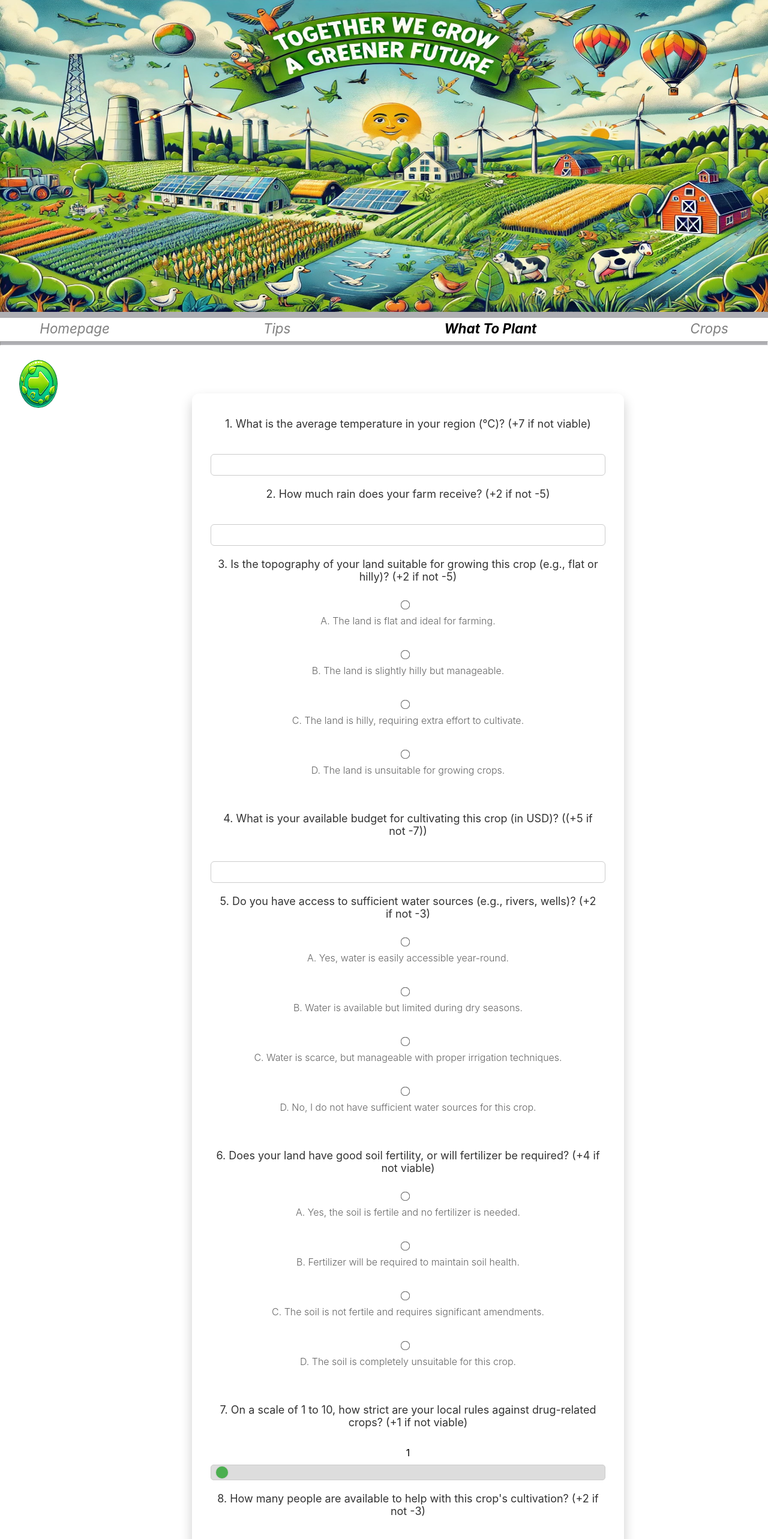
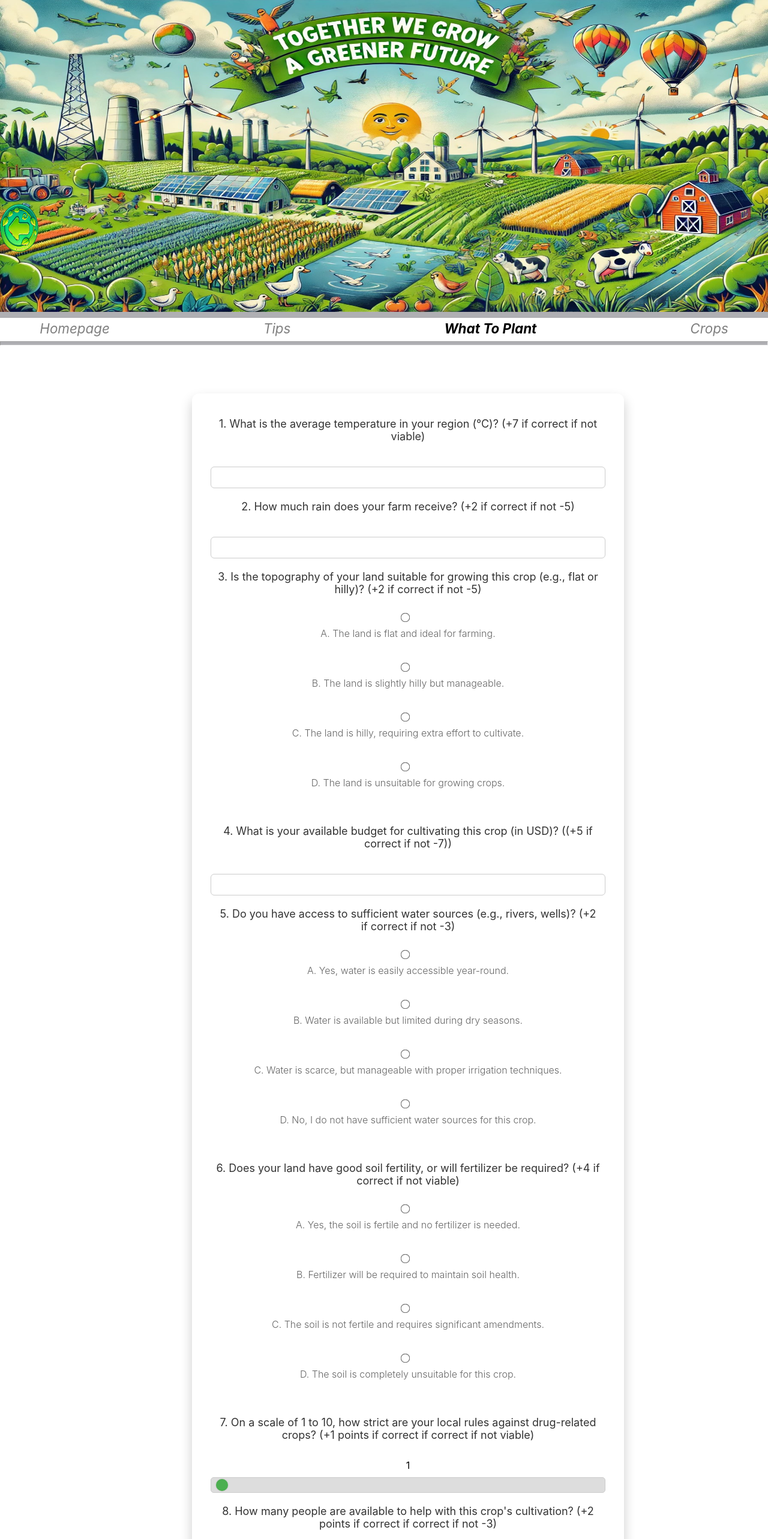
Before and after one commit to mansi9300/GrowGuidePro, a React (Create React App) app: page /what-to-plant in a window 1280 px wide. Shown: the top 2566 px of the page at 60% size. Built offline with nearby package versions, Linux system fonts and the light colour scheme.

Commit message:
wadawddwad

```diff
--- a/src/App.css
+++ b/src/App.css
@@ -14,7 +14,8 @@
   row-gap: 1.5vh;
   place-items: center;
 }
-#go-back-button img{
+
+#go-back-button img {
   position: fixed;
   width: 5vw;
   height: 10vh;
@@ -23,21 +24,28 @@
   border-radius: 50%;
   top: 75%;
 }
-#go-back-button img:hover{
+
+#go-back-button img:hover {
   cursor: pointer;
 }
-#go-back-buttonhover{
+
+#go-back-buttonhover {
   cursor: pointer;
 }
-#go-back-button{
+
+#go-back-button {
   position: fixed;
-  top: 750%;
   width: 5vw;
   height: 10vh;
-  background: none;
   border: none;
   border-radius: 50%;
+  background: none;
+  cursor: pointer;
+  top: 50%;
+  left: 2.5%;
+  transform: rotate(180deg);
 }
+
 #Cropcontainer {
   position: relative;
   left: 20vw;
--- a/src/TestForm.js
+++ b/src/TestForm.js
@@ -9,17 +9,17 @@ function TestForm(props) {
         <>
             <form id="testForm" className="form-container">
 
-                <label id="firstq" htmlFor="q1">1. What is the average temperature in your region (°C)? (+7 if not viable)</label><br />
+                <label id="firstq" htmlFor="q1">1. What is the average temperature in your region (°C)? (+7 if correct if not viable)</label><br />
                 <div className="answers">
                     <input type="number" id="q1" name="temperature" required />
                 </div><br />
 
-                <label htmlFor="q2">2. How much rain does your farm receive? (+2 if not -5)</label><br />
+                <label htmlFor="q2">2. How much rain does your farm receive? (+2 if correct if not -5)</label><br />
                 <div className="answers">
                     <input type="number" id="q2" name="rainfall" required />
                 </div><br />
 
-                <label htmlFor="q3a">3. Is the topography of your land suitable for growing this crop (e.g., flat or hilly)? (+2 if not -5)</label><br />
+                <label htmlFor="q3a">3. Is the topography of your land suitable for growing this crop (e.g., flat or hilly)? (+2 if correct if not -5)</label><br />
                 <div className="answers">
                     <input type="radio" id="q3a" name="topography" value="A" required />
                     <label htmlFor="q3a">A. The land is flat and ideal for farming.</label><br />
@@ -31,12 +31,12 @@ function TestForm(props) {
                     <label htmlFor="q3d">D. The land is unsuitable for growing crops.</label><br /><br />
                 </div>
 
-                <label htmlFor="q4">4. What is your available budget for cultivating this crop (in USD)? ((+5 if not -7))</label><br />
+                <label htmlFor="q4">4. What is your available budget for cultivating this crop (in USD)? ((+5 if correct if not -7))</label><br />
                 <div className="answers">
                     <input type="number" id="q4" name="budget" min="0" required />
                 </div><br />
 
-                <label htmlFor="q5a">5. Do you have access to sufficient water sources (e.g., rivers, wells)? (+2 if not -3)</label><br />
+                <label htmlFor="q5a">5. Do you have access to sufficient water sources (e.g., rivers, wells)? (+2 if correct if not -3)</label><br />
                 <div className="answers">
                     <input type="radio" id="q5a" name="waterSource" value="A" required />
                     <label htmlFor="q5a">A. Yes, water is easily accessible year-round.</label><br />
@@ -48,7 +48,7 @@ function TestForm(props) {
                     <label htmlFor="q5d">D. No, I do not have sufficient water sources for this crop.</label><br /><br />
                 </div>
 
-                <label htmlFor="q6a">6. Does your land have good soil fertility, or will fertilizer be required? (+4 if not viable)</label><br />
+                <label htmlFor="q6a">6. Does your land have good soil fertility, or will fertilizer be required? (+4 if correct if not viable)</label><br />
                 <div className="answers">
                     <input type="radio" id="q6a" name="fertilizer" value="A" required />
                     <label htmlFor="q6a">A. Yes, the soil is fertile and no fertilizer is needed.</label><br />
@@ -60,13 +60,13 @@ function TestForm(props) {
                     <label htmlFor="q6d">D. The soil is completely unsuitable for this crop.</label><br /><br />
                 </div>
 
-                <label htmlFor="q7">7. On a scale of 1 to 10, how strict are your local rules against drug-related crops? (+1 if not viable)</label><br />
+                <label htmlFor="q7">7. On a scale of 1 to 10, how strict are your local rules against drug-related crops? (+1 points if correct if correct if not viable)</label><br />
                 <div className="answers">
                     {range}
                     <input type="range" id="q7" name="weedControl" min="1" value={range} onChange={onChangeHandler} max="10" required />
                 </div><br />
 
-                <label htmlFor="q8">8. How many people are available to help with this crop's cultivation? (+2 if not -3)</label><br />
+                <label htmlFor="q8">8. How many people are available to help with this crop's cultivation? (+2 points if correct if correct if not -3)</label><br />
                 <div className="answers">
                     <input type="number" id="q8" name="labor" min="0" required />
                 </div><br />
```
